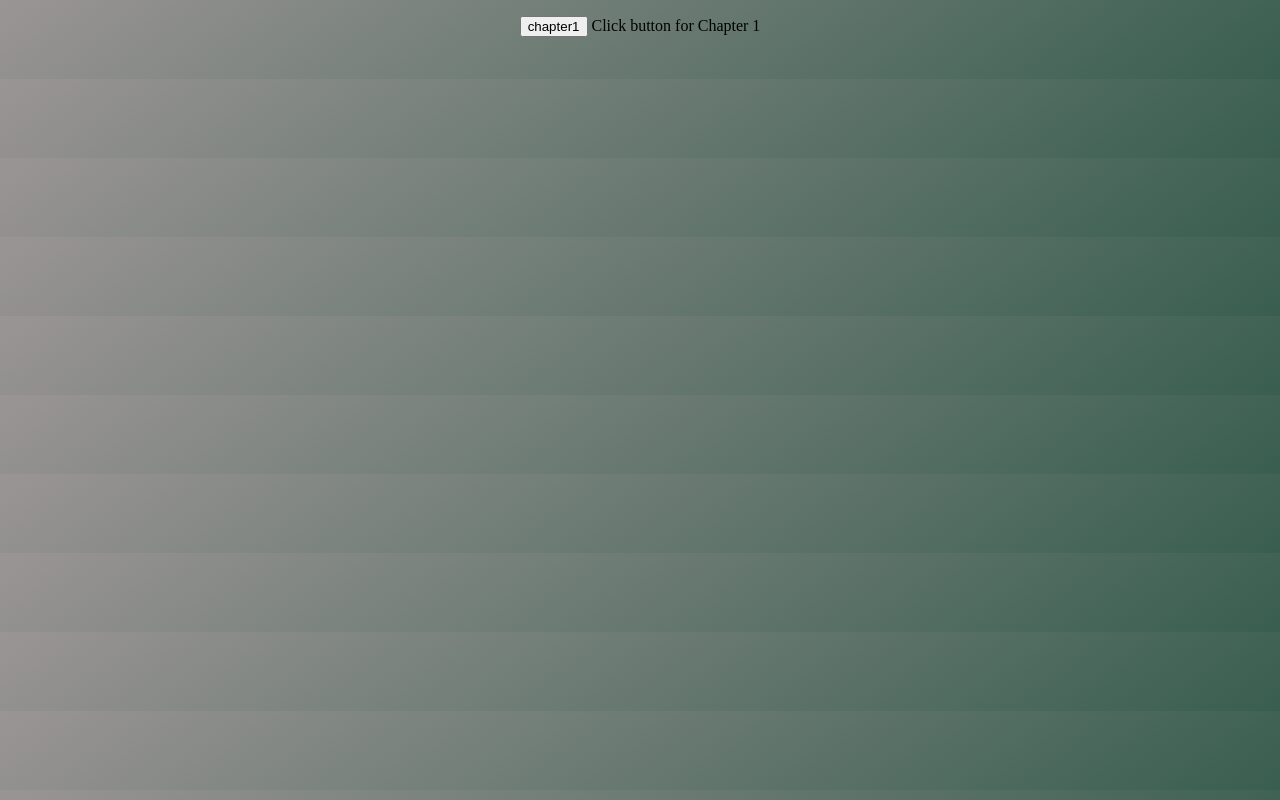
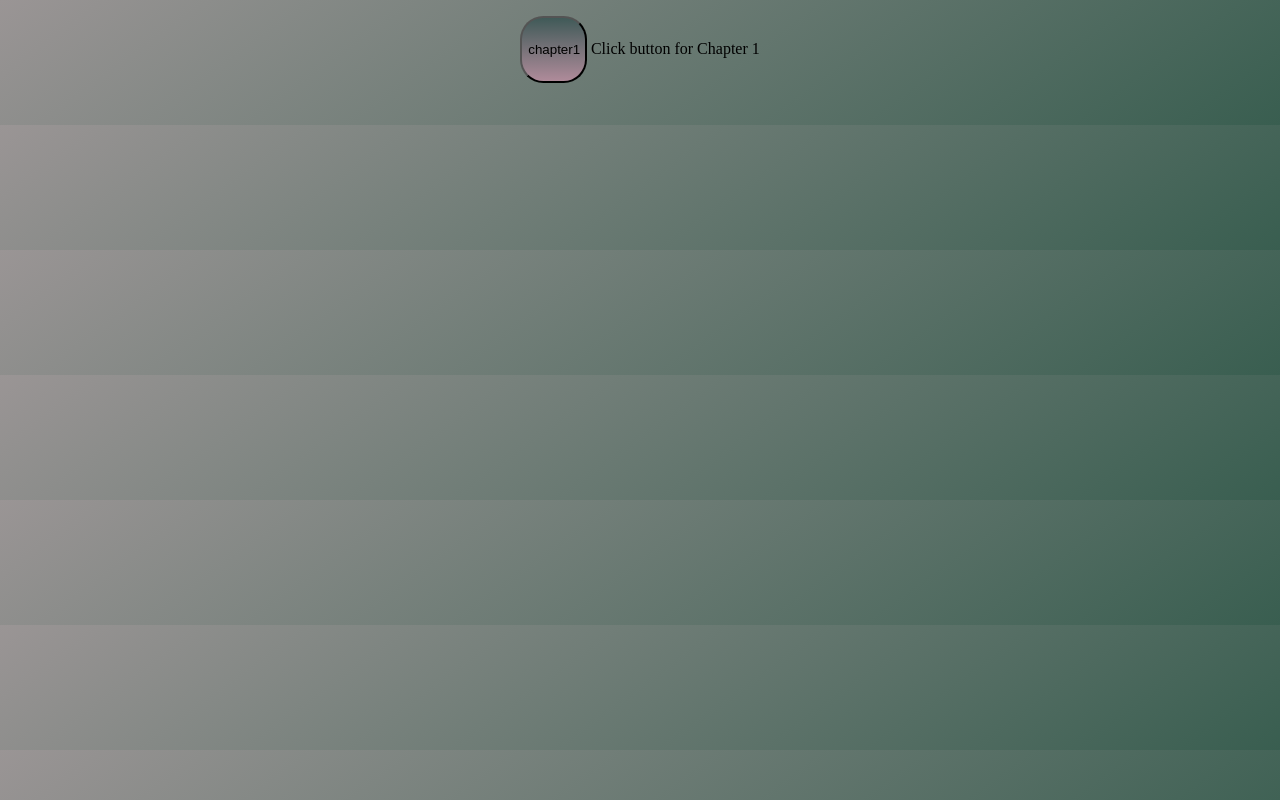
Before and after one commit to AbiVickery/P.O.V.-of-a-weeping-angel, a plain HTML site: page index.html in a window 1280 px wide. Drawn offline with Linux system fonts and the light colour scheme.

Commit message:
button color

```diff
--- a/css/style.css
+++ b/css/style.css
@@ -3,3 +3,10 @@ body {
     background: rgb(154,149,149);
     background: linear-gradient(144deg, rgba(154,149,149,1) 0%, rgba(57,94,80,1) 100%);
 }
+
+.c1 {
+    background: -webkit-repeating-linear-gradient(#405a58, #af8b9a);
+    width: 5em;
+    height: 5em;
+    border-radius: 35%;
+}
```
